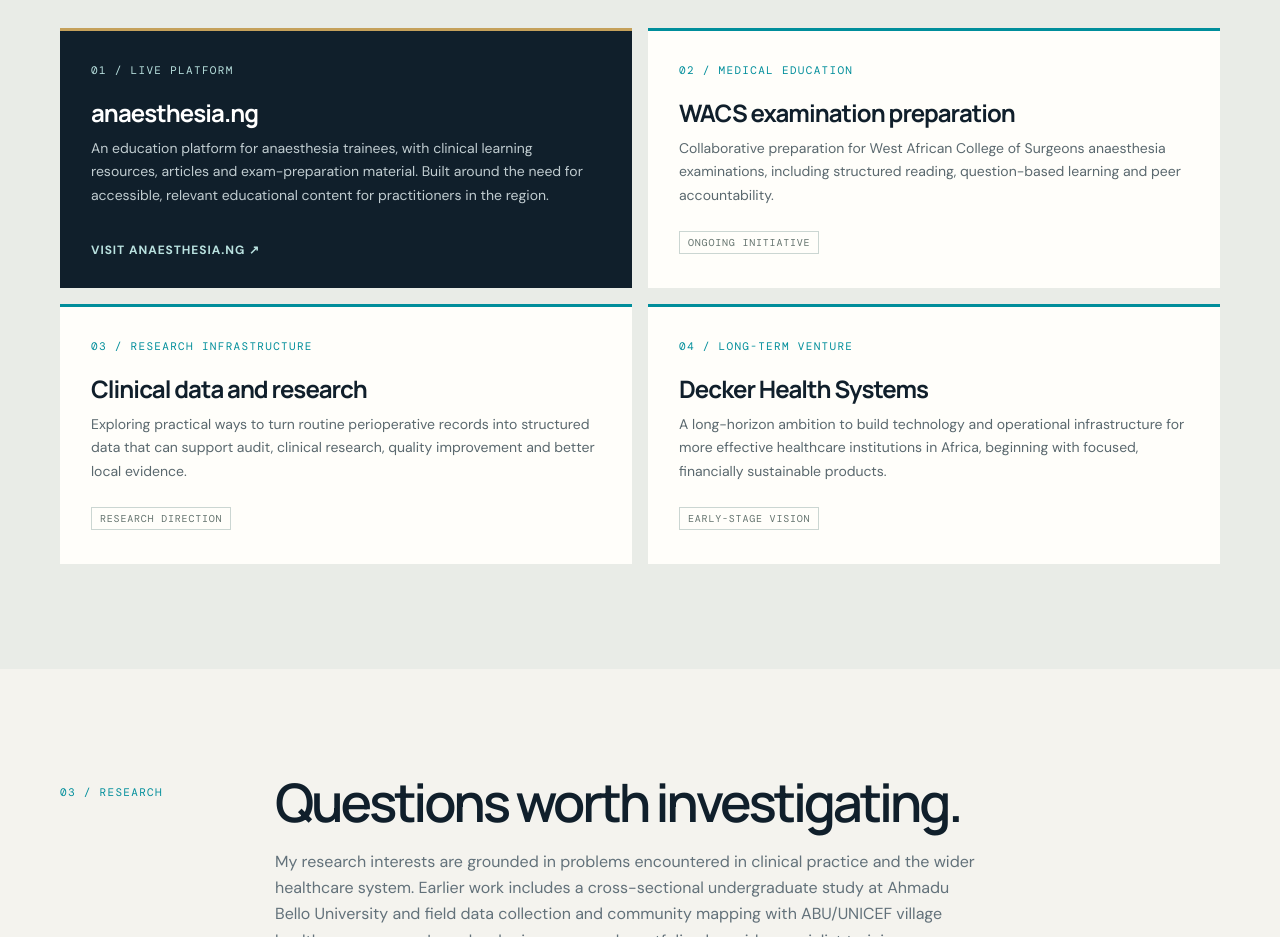
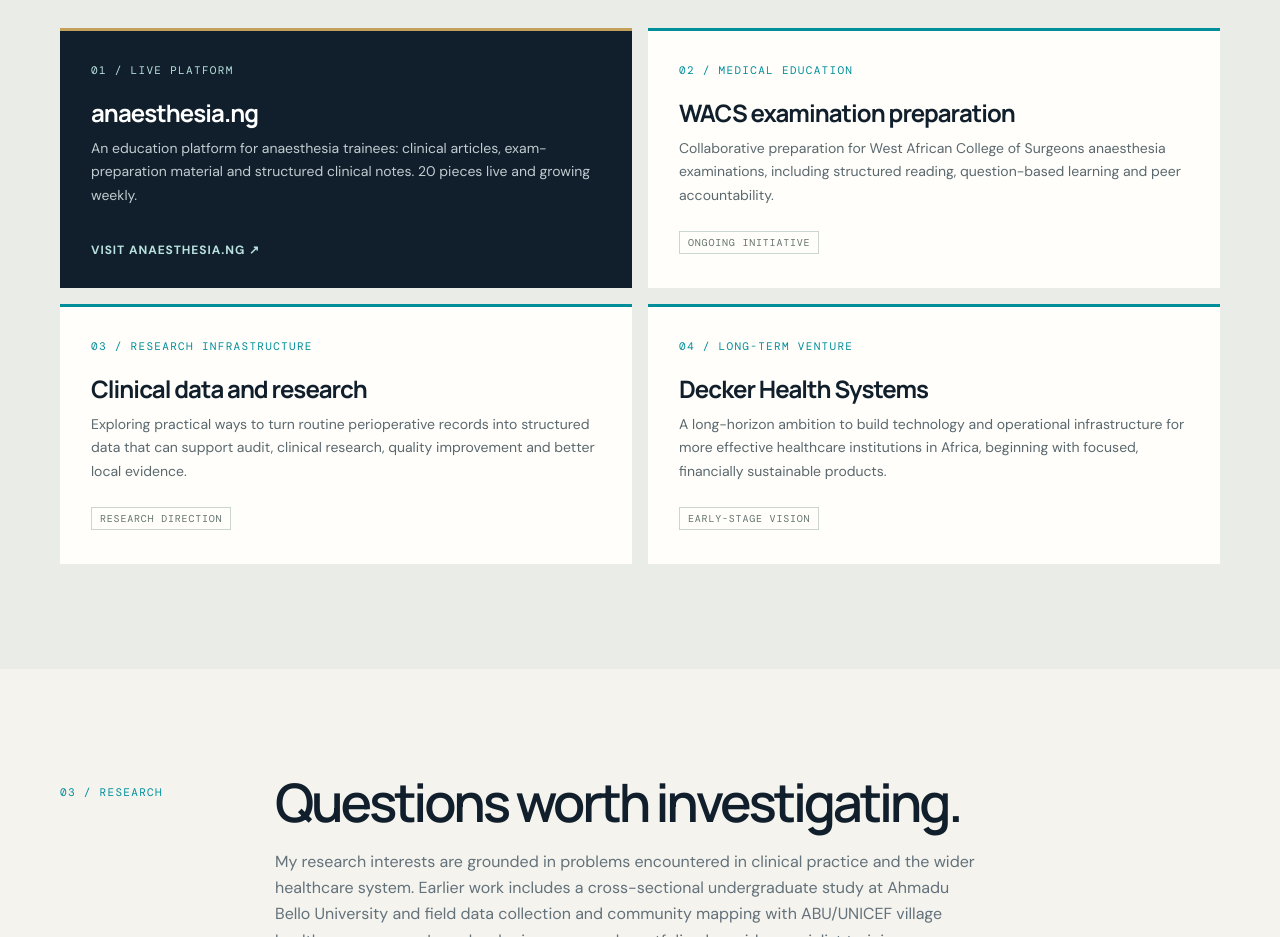
Before and after one commit to RolandDecker/RolandDecker.github.io, a plain HTML site: page index.html in a window 1280 px wide. Shown: the part 2200-3137 px from the top of the page. Drawn offline with nearby package versions, Linux system fonts and the light colour scheme.

Commit message:
anaesthesia.ng card: lead with what it holds, state real count and growth

```diff
--- a/index.html
+++ b/index.html
@@ -254,7 +254,7 @@
         <article class="work-card feature">
           <span class="mono">01 / Live platform</span>
           <h3>anaesthesia.ng</h3>
-          <p>An education platform for anaesthesia trainees, with clinical learning resources, articles and exam-preparation material. Built around the need for accessible, relevant educational content for practitioners in the region.</p>
+          <p>An education platform for anaesthesia trainees: clinical articles, exam-preparation material and structured clinical notes. 20 pieces live and growing weekly.</p>
           <a href="https://anaesthesia.ng" target="_blank" rel="noopener">Visit anaesthesia.ng ↗</a>
         </article>
         <article class="work-card">
```
